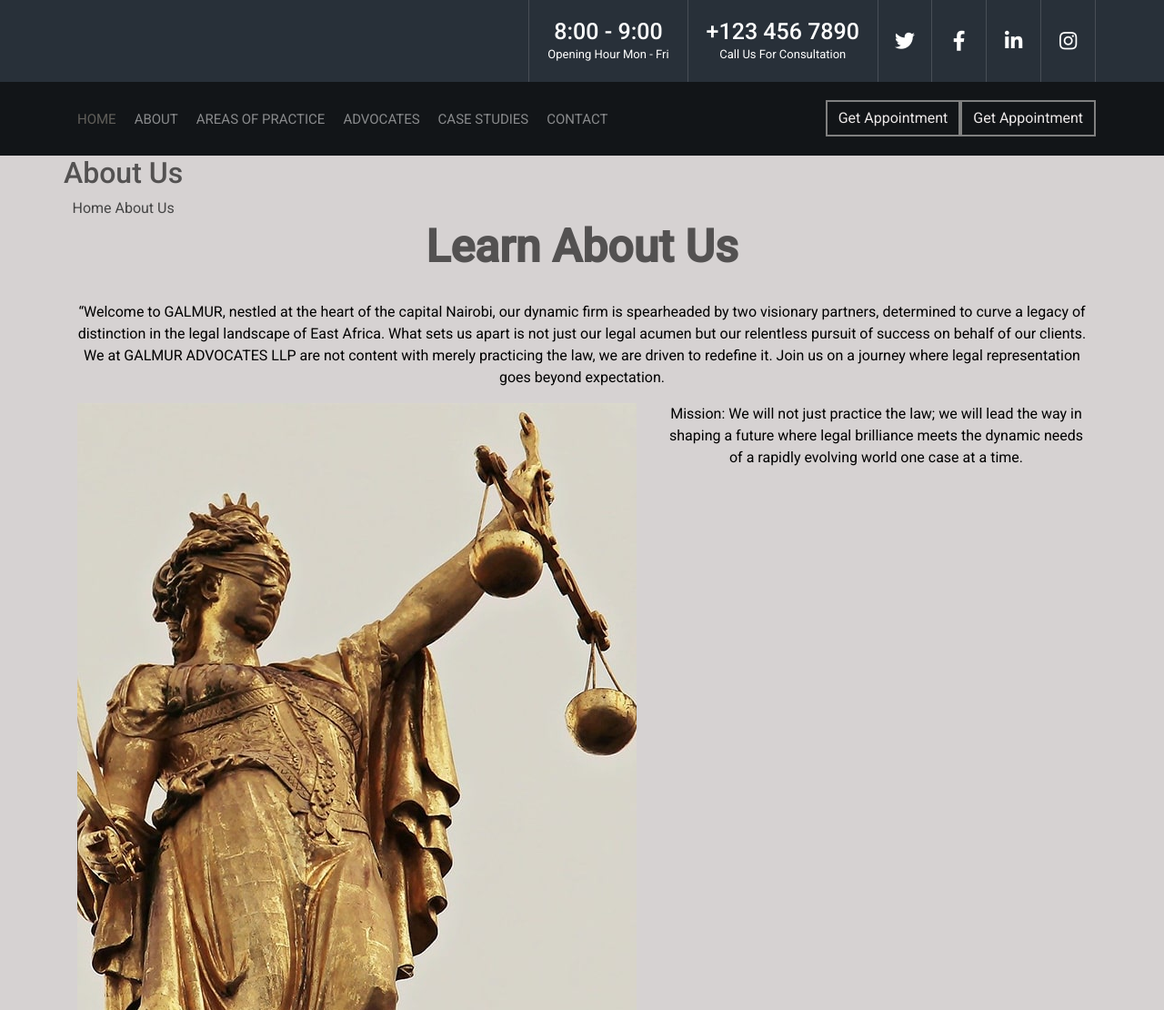
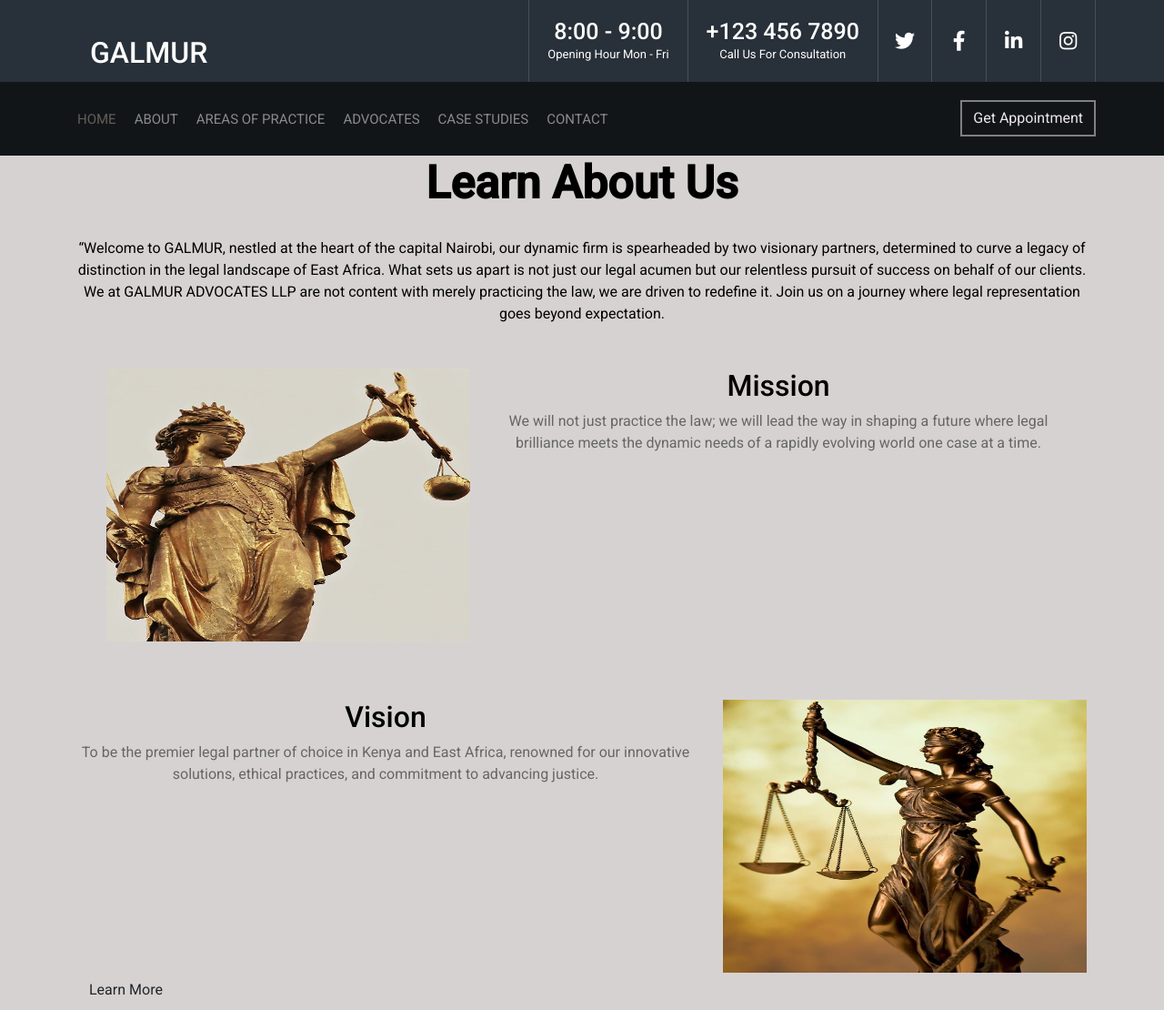
Before and after one commit to ecy16/Galmur, a plain HTML site: page about.html in a window 1280 px wide. Shown: the top 1110 px of the page at 91% size. Drawn offline with nearby package versions, Linux system fonts and the light colour scheme.

Commit message:
practice

```diff
--- a/about.html
+++ b/about.html
@@ -1,5 +1,6 @@
 <!DOCTYPE html>
 <html lang="en">
+
 <head>
   <meta charset="utf-8" />
   <title>GALMUR LLP ADVOCATES</title>
@@ -16,12 +17,8 @@
     rel="stylesheet" />
 
   <!-- CSS Libraries -->
-    <link
-      href="https://stackpath.bootstrapcdn.com/bootstrap/4.4.1/css/bootstrap.min.css"
-      rel="stylesheet" />
-    <link
-      href="https://cdnjs.cloudflare.com/ajax/libs/font-awesome/5.10.0/css/all.min.css"
-      rel="stylesheet" />
+  <link href="https://stackpath.bootstrapcdn.com/bootstrap/4.4.1/css/bootstrap.min.css" rel="stylesheet" />
+  <link href="https://cdnjs.cloudflare.com/ajax/libs/font-awesome/5.10.0/css/all.min.css" rel="stylesheet" />
   <link href="lib/animate/animate.min.css" rel="stylesheet" />
   <link href="lib/owlcarousel/assets/owl.carousel.min.css" rel="stylesheet" />
 
@@ -37,8 +34,11 @@
         <div class="row">
           <div class="col-lg-3">
             <div class="logo">
-                <a href="index.html">
-                  <h1></h1>
+              <div>
+                <h2 class="text-white p-4">GALMUR</h2>
+                <a href="/index.html"></a>
+              </div>
+
                 <!-- <img src="img/logo.jpg" alt="Logo"> -->
               </a>
             </div>
@@ -51,7 +51,7 @@
               </div>
               <div class="text">
                 <h2>+123 456 7890</h2>
-                  <p class="text-xs">Call Us For  Consultation</p>
+                <p class="text-xs">Call Us For Consultation</p>
               </div>
               <div class="social">
                 <a href=""><i class="fab fa-twitter"></i></a>
@@ -71,11 +71,7 @@
       <div class="container-fluid">
         <nav class="navbar navbar-expand-lg bg-dark navbar-dark">
           <a href="#" class="navbar-brand">MENU</a>
-            <button
-              type="button"
-              class="navbar-toggler"
-              data-toggle="collapse"
-              data-target="#navbarCollapse">
+          <button type="button" class="navbar-toggler" data-toggle="collapse" data-target="#navbarCollapse">
             <span class="navbar-toggler-icon"></span>
           </button>
 
@@ -90,12 +86,10 @@
 
               <a href="contact.html" class="nav-item nav-link">Contact</a>
             </div>
-              <div class="ml-auto">
-                <a class="btn" href="https://htmlcodex.com/law-firm-website-template">Get Appointment</a>
-              </div>
+
           </div>
           <div class="ml-auto">
-                <a class="btn" href="">Get Appointment</a>
+            <a class="btn" href="mailto:info@galmurlaw.co.ke">Get Appointment</a>
           </div>
       </div>
       </nav>
@@ -116,16 +110,7 @@
   <!-- About Start -->
   <div class="about">
     <div class="container">
-          <div class="row align-items-center">
-            <div class="about-heading">
-              <div class="">
-                <h2>About Us</h2>
-              </div>
-              <div class="">
-                <a href="">Home</a>
-                <a href="">About Us</a>
-              </div>              </div>
-            </div>
+
       <div class="">
         <div class="section-header">
           <h2>Learn About Us</h2>
@@ -141,20 +126,38 @@
             are driven to redefine it.
             Join us on a journey where legal representation goes beyond expectation.
           </p>
-                 <div class="mission">
-                  <img src="./img/faqs.jpg" alt="galmurlawMision">
-                  <p>Mission:
+        </div>
+        <div class="misVis">
 
-                    We will not just practice the law; we will lead the way in shaping a future where legal brilliance meets the dynamic needs of a rapidly evolving world one case at a time.
+          <div class="mission ">
+            <div> <img src="./img/faqs.jpg" alt="galmurlawMision" width="400" ; height="300" ; object-fit="contain">
+            </div>
+            <div>
+              <h2>Mission</h2>
+              <p>
+                We will not just practice the law; we will lead the way in shaping a future where legal brilliance meets
+                the dynamic needs of a rapidly evolving world one case at a time.
               </p>
             </div>
+
+          </div>
+
           <div class="vision">
-  <img src="./img/feature.jpg" alt="galmurlawVision">
+            <div>
+              <h2>Vision</h2>
 
-  <p>Vision:
+              <p>
 
-    To be the premier legal partner of choice in Kenya and East Africa, renowned for our innovative solutions, ethical practices, and commitment to advancing justice.
+                To be the premier legal partner of choice in Kenya and East Africa, renowned for our innovative
+                solutions,
+                ethical practices, and commitment to advancing justice.
               </p>
+            </div>
+            <div> <img src="./img/feature.jpg" alt="galmurlawVision" width="400" ; height="300" ; object-fit="contain">
+            </div>
+
+
+          </div>
 
         </div>
 
@@ -255,4 +258,5 @@
   <!-- Template Javascript -->
   <script src="js/main.js"></script>
 </body>
+
 </html>
--- a/css/style.css
+++ b/css/style.css
@@ -613,22 +613,37 @@ a:focus {
 /*******************************/
 /********** About CSS **********/
 /*******************************/
-
+.about{
+  /* background-image: url("/img/logo2.jpeg"); */
+  /* background-repeat: no-repeat; */
+
+}
 .about-heading{
   text-align: center;
 }
 .about-text{
   text-align: center;
 }
+.misVis{
+  display: grid;
+}
 .mission{
+  padding: 2rem;
   display: flex;
   gap: 2rem;
-
+  text-align: center;
+
+
+
+}
+h2{
+  color: #000000;
 }
 .vision{
+  margin-top: 2rem;
   display: flex;
   gap: 2rem;
-
+  text-align: center;
 }
 .about .section-header {
   margin-bottom: 30px;
@@ -675,6 +690,13 @@ a:focus {
     height: auto;
   }
 }
+.med-container{
+  /* display: flex; */
+  gap: 2rem;
+  margin: 2rem;
+}
+
+
 
 /*******************************/
 /********* Service CSS *********/
```
Also changed, not shown: index.html (+0 -1 lines), practice.html (+12 -6 lines), img/logo2.jpeg. Lines whose indentation alone changed are shown as unchanged.
